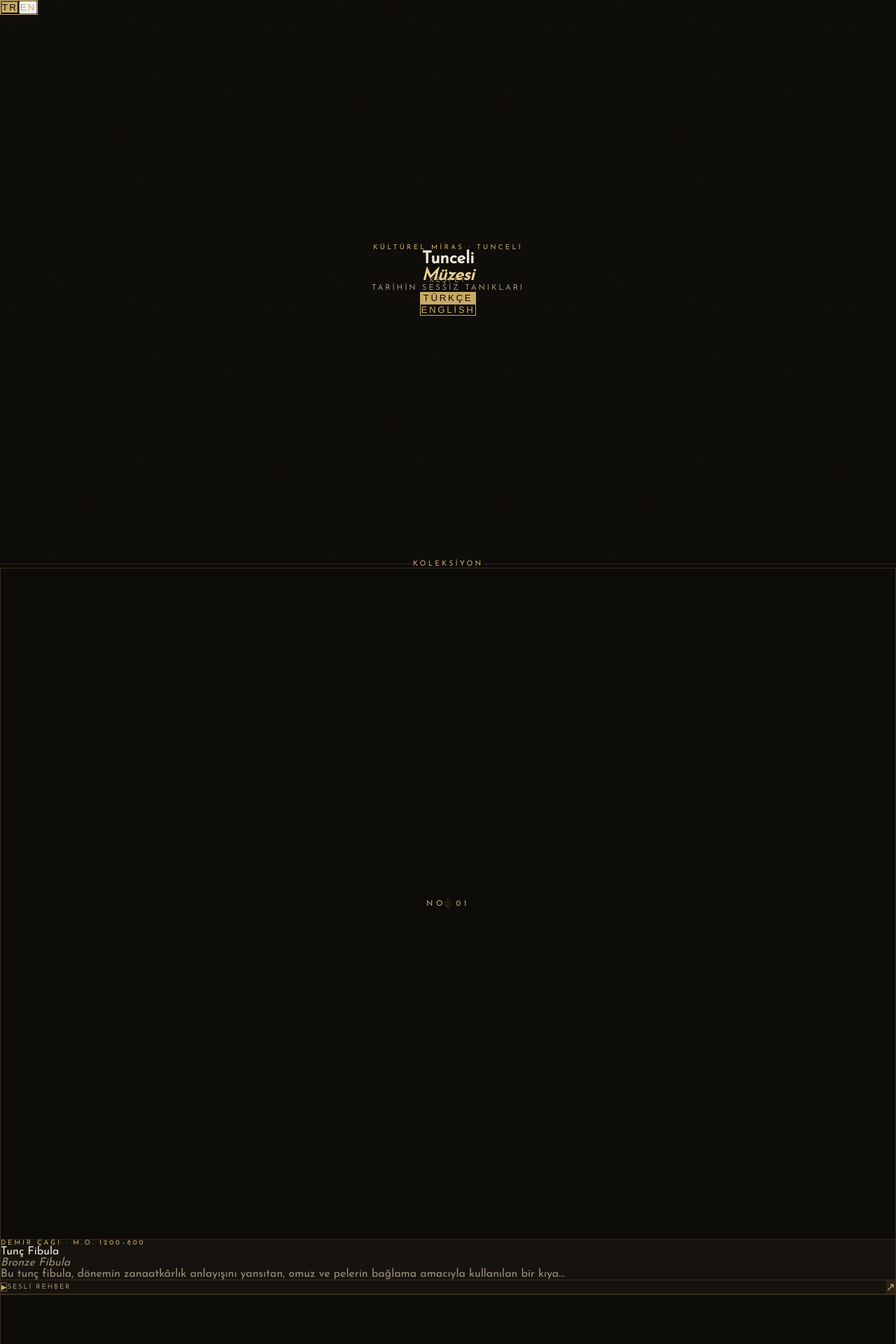
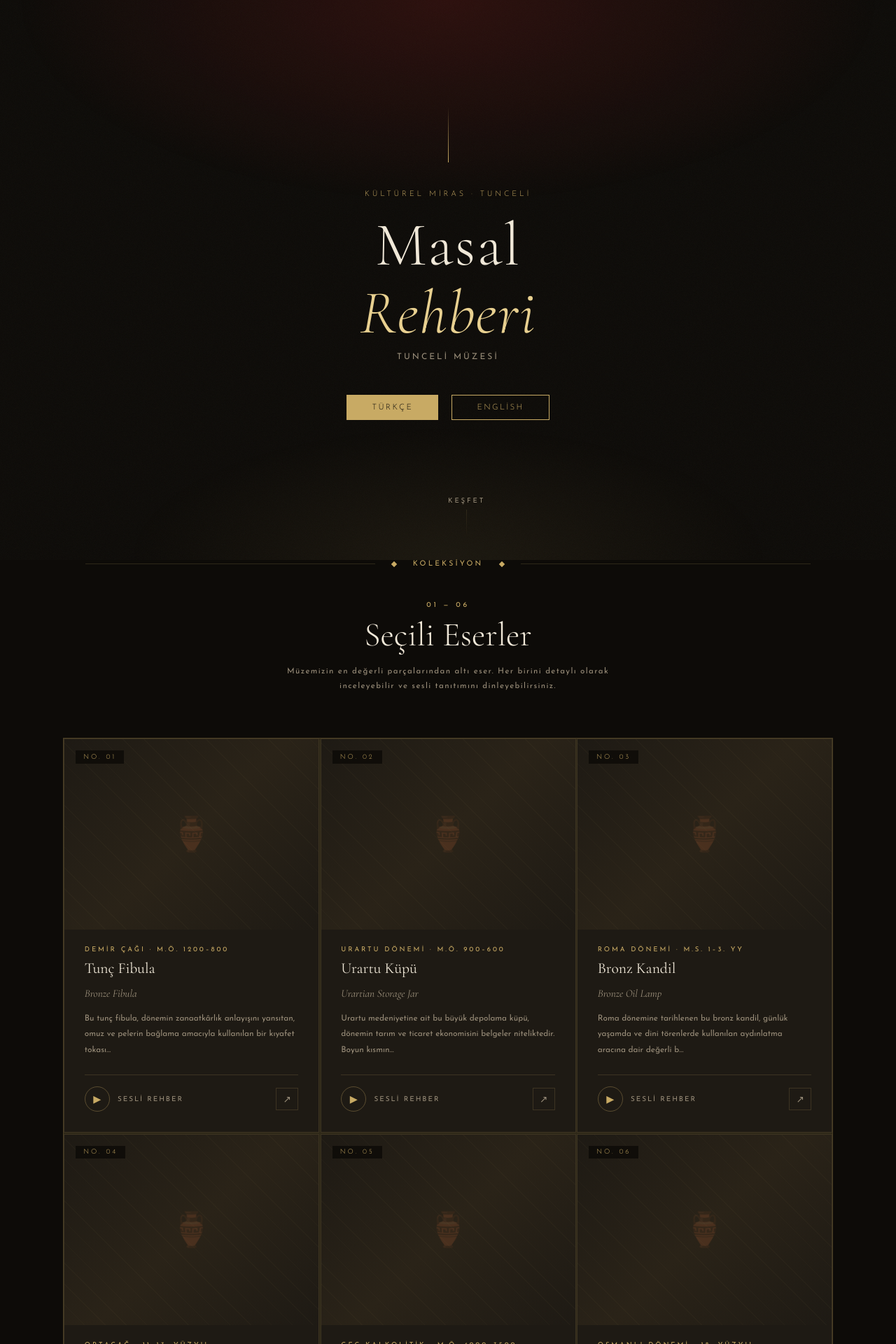
Before and after one commit to orhanpala/masal-rehberi, a Next.js app: page / in a window 1280 px wide. Shown: the top 1920 px of the page at 70% size. Built offline with nearby package versions, Linux system fonts and the light colour scheme.

Commit message:
Update page.jsx

```diff
--- a/app/page.jsx
+++ b/app/page.jsx
@@ -5,193 +5,136 @@ import { artifacts } from '../data/artifacts';
 
 export default function MasalRehberi() {
   const [lang, setLang] = useState('tr');
-  const [mounted, setMounted] = useState(false);
-  const [view, setView] = useState('home'); // 'home' veya 'detail'
   const [activeArtifact, setActiveArtifact] = useState(null);
-  const [showQrLangModal, setShowQrLangModal] = useState(false);
-
   const audioRef = useRef(null);
-  const [isPlaying, setIsPlaying] = useState(false);
 
   useEffect(() => {
-    setMounted(true);
     const savedLang = localStorage.getItem('prefLang');
     const urlParams = new URLSearchParams(window.location.search);
     const idParam = urlParams.get('id');
 
+    if (savedLang) setLang(savedLang);
+
+    // QR'dan direkt bir esere gelindiyse Modal'ı aç
     if (idParam) {
       const found = artifacts.find(a => a.id == idParam);
-      if (found) {
-        setActiveArtifact(found);
-        setView('detail');
-        if (!savedLang) {
-          setShowQrLangModal(true);
-        } else {
-          setLang(savedLang);
-        }
-      }
-    } else {
-      if (savedLang) setLang(savedLang);
+      if (found) setActiveArtifact(found);
     }
   }, []);
 
   const handleSetLang = (l) => {
     setLang(l);
     localStorage.setItem('prefLang', l);
-    setShowQrLangModal(false);
   };
 
-  const openDetail = (id) => {
-    window.history.pushState({}, '', `?id=${id}`);
-    const found = artifacts.find(a => a.id == id);
-    setActiveArtifact(found);
-    setView('detail');
-    window.scrollTo(0, 0);
+  const openModal = (artifact) => {
+    window.history.pushState({}, '', `?id=${artifact.id}`);
+    setActiveArtifact(artifact);
   };
 
-  const closeDetail = () => {
+  const closeModal = () => {
     window.history.pushState({}, '', '?');
     setActiveArtifact(null);
-    setView('home');
     if (audioRef.current) {
       audioRef.current.pause();
-      setIsPlaying(false);
     }
   };
 
-  const toggleAudio = () => {
-    if (!audioRef.current) return;
-    if (isPlaying) {
-      audioRef.current.pause();
-    } else {
-      audioRef.current.play();
-    }
-    setIsPlaying(!isPlaying);
-  };
-
-  if (!mounted) return null;
-
-  // QR İlk Giriş Dil Seçim Ekranı
-  if (showQrLangModal) {
-    return (
-      <div className="min-h-screen flex flex-col items-center justify-center p-6 text-center">
-        <div className="w-[1px] h-20 bg-gradient-to-b from-transparent to-[#c8aa64] mx-auto mb-8"></div>
-        <h1 className="text-5xl font-display font-light text-[#f0e8d8] mb-8 leading-tight">Tunceli<br/><em className="text-[#e8d090] italic">Müzesi</em></h1>
-        <p className="text-[0.65rem] text-[#c8aa64] mb-10 tracking-[0.35em] uppercase">Lütfen Dil Seçiniz / Please Select Language</p>
-        <div className="flex flex-col sm:flex-row gap-4">
-          <button onClick={() => handleSetLang('tr')} className="px-10 py-3 border border-[#c8aa64] text-[#c8aa64] hover:bg-[#c8aa64] hover:text-[#0d0b08] transition-all uppercase tracking-[0.2em] text-xs">Türkçe</button>
-          <button onClick={() => handleSetLang('en')} className="px-10 py-3 border border-[#c8aa64] text-[#c8aa64] hover:bg-[#c8aa64] hover:text-[#0d0b08] transition-all uppercase tracking-[0.2em] text-xs">English</button>
-        </div>
-      </div>
-    );
-  }
-
   return (
     <>
-      {/* İYİLEŞTİRME 1: SAĞ ÜSTTEKİ BELİRGİN VE BÜYÜK DİL BUTONU */}
-      <div className="fixed top-6 right-6 z-50 flex border border-[#c8aa64] bg-[#0d0b08]/90 backdrop-blur-md shadow-lg shadow-[#c8aa64]/5">
-        <button onClick={() => handleSetLang('tr')} className={`px-5 py-2.5 text-xs tracking-[0.15em] transition-all ${lang === 'tr' ? 'bg-[#c8aa64] text-[#0d0b08] font-bold' : 'text-[#c8aa64] hover:bg-[#c8aa64]/10'}`}>TR</button>
-        <button onClick={() => handleSetLang('en')} className={`px-5 py-2.5 text-xs tracking-[0.15em] transition-all ${lang === 'en' ? 'bg-[#c8aa64] text-[#0d0b08] font-bold' : 'text-[#c8aa64] hover:bg-[#c8aa64]/10'}`}>EN</button>
+      {/* ── MODAL (Eser Detayı) ── */}
+      <div className={`modal-overlay ${activeArtifact ? 'open' : ''}`} onClick={(e) => { if(e.target === e.currentTarget) closeModal(); }}>
+        <div className="modal">
+          <button className="modal-close" onClick={closeModal}>✕</button>
+
+          {activeArtifact && (
+            <>
+              <div className="modal-header">
+                <div className="modal-era">{lang === 'tr' ? activeArtifact.era_tr : activeArtifact.era_en}</div>
+                <h2 className="modal-title">{lang === 'tr' ? activeArtifact.name_tr : activeArtifact.name_en}</h2>
+                <div className="modal-title-en">{lang === 'tr' ? activeArtifact.name_en : activeArtifact.name_tr}</div>
               </div>
-
-      {/* DETAY SAYFASI (ESER GÖRÜNÜMÜ) */}
-      {view === 'detail' && activeArtifact && (
-        <div className="min-h-screen w-full max-w-3xl mx-auto relative animate-in fade-in duration-500 bg-[#0d0b08]">
-          <button onClick={closeDetail} className="fixed top-6 left-6 w-11 h-11 border border-[#c8aa64] bg-[#16130e] text-[#c8aa64] flex items-center justify-center text-xl z-50 transition-colors hover:bg-[#c8aa64] hover:text-[#0d0b08] shadow-lg">←</button>
-
-          <div className="pt-28 pb-10 px-8 border-b border-[rgba(200,170,100,0.18)] text-center">
-            <div className="text-[0.65rem] tracking-[0.35em] text-[#c8aa64] uppercase mb-5">{lang === 'tr' ? activeArtifact.era_tr : activeArtifact.era_en}</div>
-            <h2 className="font-display text-4xl md:text-5xl font-light text-[#f0e8d8] mb-3">{lang === 'tr' ? activeArtifact.name_tr : activeArtifact.name_en}</h2>
-            <div className="font-display italic text-xl text-[#9a8e7a]">{lang === 'tr' ? activeArtifact.name_en : activeArtifact.name_tr}</div>
-          </div>
-
-          <div className="p-8 md:p-12">
-            <p className="text-base md:text-lg leading-loose text-[#f0e8d8] mb-14 font-display font-light tracking-wide">{lang === 'tr' ? activeArtifact.desc_tr : activeArtifact.desc_en}</p>
-
-            <div className="mt-8">
-              <div className="text-[0.6rem] tracking-[0.35em] text-[#c8aa64] uppercase mb-4">{lang === 'tr' ? 'SESLİ TANITIM' : 'AUDIO GUIDE'}</div>
-              <div className="flex items-center gap-5 p-6 border border-[rgba(200,170,100,0.18)] bg-[#16130e] shadow-inner">
-                <button onClick={toggleAudio} className="w-14 h-14 shrink-0 border border-[#c8aa64] text-[#c8aa64] flex items-center justify-center text-xl hover:bg-[#c8aa64] hover:text-[#0d0b08] transition-all">
-                  {isPlaying ? '⏸' : '▶'}
-                </button>
-                <div className="flex-1">
-                   <p className="text-[0.65rem] tracking-widest text-[#9a8e7a] uppercase mb-3">{lang === 'tr' ? activeArtifact.name_tr : activeArtifact.name_en}</p>
+              <div className="modal-body">
+                <p className="modal-description">{lang === 'tr' ? activeArtifact.desc_tr : activeArtifact.desc_en}</p>
+                <div className="modal-audio-section">
+                  <div className="modal-audio-label">{lang === 'tr' ? 'SESLİ TANITIM' : 'AUDIO GUIDE'}</div>
+                  <div className="audio-player">
+                     {/* Orijinal tasarımdaki kutunun içine modern ve sorunsuz çalışan ses oynatıcıyı yerleştirdik */}
                      <audio
                        ref={audioRef}
                        src={lang === 'tr' ? activeArtifact.audio_tr : activeArtifact.audio_en}
                        controls
-                     className="w-full h-8 outline-none grayscale opacity-80"
-                     onPlay={() => setIsPlaying(true)}
-                     onPause={() => setIsPlaying(false)}
+                       className="w-full outline-none grayscale opacity-80"
                      />
                   </div>
                 </div>
               </div>
+            </>
+          )}
         </div>
       </div>
-      )}
 
-      {/* ANA SAYFA (TÜM ESERLER) */}
-      {view === 'home' && (
-        <div id="main-content">
-          <section className="relative z-10 min-h-screen flex flex-col items-center justify-center text-center p-8">
-            <div className="w-[1px] h-20 bg-gradient-to-b from-transparent to-[#c8aa64] mx-auto mb-8"></div>
+      {/* ── HERO (Karşılama Ekranı) ── */}
+      <section className="hero">
+        <div className="hero-line"></div>
+        <div className="hero-label">{lang === 'tr' ? 'Kültürel Miras · Tunceli' : 'Cultural Heritage · Tunceli'}</div>
 
-            {/* İYİLEŞTİRME 2: İSTENİLEN REFERANS BAŞLIK */}
-            <p className="text-[0.6rem] tracking-[0.35em] text-[#c8aa64] uppercase mb-6">
-              {lang === 'tr' ? 'Kültürel Miras · Tunceli' : 'Cultural Heritage · Tunceli'}
-            </p>
-            <h1 className="font-display text-6xl md:text-8xl font-light text-[#f0e8d8] mb-4 leading-tight">
-              Tunceli<br/><em className="text-[#e8d090] italic">Müzesi</em>
-            </h1>
-            <p className="text-[0.7rem] tracking-[0.25em] text-[#9a8e7a] uppercase mb-14">
-              {lang === 'tr' ? 'Tarihin Sessiz Tanıkları' : 'Silent Witnesses of History'}
-            </p>
+        {/* Senin isteğin üzerine başlık güncellendi */}
+        <h1 className="hero-title">Masal<br/><em>Rehberi</em></h1>
+        <p className="hero-sub">{lang === 'tr' ? 'Tunceli Müzesi' : 'Tunceli Museum'}</p>
 
-            {/* İYİLEŞTİRME 3: ORTADAKİ BÜYÜK DİL BUTONLARI */}
-            <div className="flex flex-col sm:flex-row gap-4 mb-16">
-              <button onClick={() => handleSetLang('tr')} className={`px-12 py-3.5 text-xs tracking-[0.2em] transition-all border border-[#c8aa64] uppercase ${lang === 'tr' ? 'bg-[#c8aa64] text-[#0d0b08] font-bold' : 'bg-transparent text-[#c8aa64] hover:bg-[#c8aa64]/10'}`}>
-                Türkçe
-              </button>
-              <button onClick={() => handleSetLang('en')} className={`px-12 py-3.5 text-xs tracking-[0.2em] transition-all border border-[#c8aa64] uppercase ${lang === 'en' ? 'bg-[#c8aa64] text-[#0d0b08] font-bold' : 'bg-transparent text-[#c8aa64] hover:bg-[#c8aa64]/10'}`}>
-                English
-              </button>
+        <div className="lang-selector">
+          <button className={`lang-btn ${lang === 'tr' ? 'active' : ''}`} onClick={() => handleSetLang('tr')}>Türkçe</button>
+          <button className={`lang-btn ${lang === 'en' ? 'active' : ''}`} onClick={() => handleSetLang('en')}>English</button>
         </div>
 
-            <div className="absolute bottom-8 left-1/2 -translate-x-1/2 flex flex-col items-center gap-3 text-[0.6rem] tracking-[0.3em] text-[#9a8e7a] uppercase">
+        <div className="hero-scroll">
           <span>{lang === 'tr' ? 'Keşfet' : 'Explore'}</span>
-              <div className="w-[1px] h-12 bg-gradient-to-b from-[#c8aa64]/50 to-transparent"></div>
+          <div className="scroll-arrow"></div>
         </div>
       </section>
 
-          <div className="flex items-center gap-6 px-8 max-w-5xl mx-auto my-16">
-            <div className="flex-1 h-[1px] bg-[rgba(200,170,100,0.18)]"></div>
-            <div className="text-[0.65rem] tracking-[0.3em] text-[#c8aa64] uppercase">{lang === 'tr' ? 'Koleksiyon' : 'Collection'}</div>
-            <div className="flex-1 h-[1px] bg-[rgba(200,170,100,0.18)]"></div>
+      {/* ── DIVIDER ── */}
+      <div className="divider">
+        <div className="divider-line"></div>
+        <div className="divider-diamond"></div>
+        <div className="divider-text">{lang === 'tr' ? 'Koleksiyon' : 'Collection'}</div>
+        <div className="divider-diamond"></div>
+        <div className="divider-line"></div>
       </div>
 
-          <section className="px-8 pb-32 max-w-5xl mx-auto">
-            {/* İYİLEŞTİRME 4: KARTLAR ARASI BOŞLUK (gap-12) */}
-            <div className="grid grid-cols-1 md:grid-cols-2 lg:grid-cols-3 gap-12">
+      {/* ── ARTIFACTS SECTION ── */}
+      <section className="artifacts-section">
+        <div className="section-header">
+          <div className="section-number">01 — 06</div>
+          <h2 className="section-title">{lang === 'tr' ? 'Seçili Eserler' : 'Featured Artifacts'}</h2>
+          <p className="section-desc">
+            {lang === 'tr'
+              ? "Müzemizin en değerli parçalarından altı eser. Her birini detaylı olarak inceleyebilir ve sesli tanıtımını dinleyebilirsiniz."
+              : "Six of our museum's most treasured pieces. You can examine each in detail and listen to its audio presentation."}
+          </p>
+        </div>
+
+        <div className="grid-container">
           {artifacts.map((a) => (
-                <div key={a.id} onClick={() => openDetail(a.id)} className="bg-[#16130e] border border-[rgba(200,170,100,0.18)] flex flex-col cursor-pointer transition-all hover:bg-[#1e1a14] hover:border-[#c8aa64]/50 shadow-xl shadow-black/50">
-                  <div className="relative w-full aspect-[4/3] bg-[#0d0b08] flex items-center justify-center border-b border-[rgba(200,170,100,0.18)]">
-                     <span className="text-4xl opacity-10">🏺</span>
-                     <div className="absolute top-1/2 left-1/2 -translate-x-1/2 -translate-y-1/2 text-[0.7rem] font-bold tracking-[0.4em] text-[#c8aa64] uppercase">
-                       No. {String(a.id).padStart(2,'0')}
+            <div key={a.id} className="card" onClick={() => openModal(a)}>
+              <div className="card-image-wrap">
+                <div className="card-placeholder">
+                  <span className="placeholder-icon">🏺</span>
                 </div>
+                <div className="card-number">No. {String(a.id).padStart(2,'0')}</div>
               </div>
-                  <div className="p-8 flex-1 flex flex-col">
-                    <div className="text-[0.6rem] tracking-[0.3em] text-[#c8aa64] uppercase mb-3">{lang === 'tr' ? a.era_tr : a.era_en}</div>
-                    <div className="font-display text-2xl text-[#f0e8d8] mb-1">{lang === 'tr' ? a.name_tr : a.name_en}</div>
-                    <div className="font-display italic text-sm text-[#9a8e7a] mb-5">{lang === 'tr' ? a.name_en : a.name_tr}</div>
-                    <p className="text-xs leading-relaxed text-[#9a8e7a] flex-1 mb-8">{(lang === 'tr' ? a.desc_tr : a.desc_en).slice(0, 110)}…</p>
-                    <div className="flex items-center justify-between pt-5 border-t border-[rgba(200,170,100,0.18)]">
-                      <div className="flex items-center gap-3">
-                        <div className="w-8 h-8 border border-[#c8aa64]/50 text-[#c8aa64] flex items-center justify-center text-[0.6rem]">▶</div>
-                        <span className="text-[0.6rem] tracking-[0.2em] text-[#9a8e7a] uppercase">{lang === 'tr' ? 'Sesli Rehber' : 'Audio'}</span>
+              <div className="card-body">
+                <div className="card-era">{lang === 'tr' ? a.era_tr : a.era_en}</div>
+                <div className="card-name">{lang === 'tr' ? a.name_tr : a.name_en}</div>
+                <div className="card-name-en">{lang === 'tr' ? a.name_en : a.name_tr}</div>
+                <p className="card-desc">{(lang === 'tr' ? a.desc_tr : a.desc_en).slice(0, 120)}…</p>
+                <div className="card-footer">
+                  <div className="card-audio">
+                    <button className="audio-btn">▶</button>
+                    <span className="audio-label">{lang === 'tr' ? 'Sesli Rehber' : 'Audio Guide'}</span>
                   </div>
-                      <div className="text-[#c8aa64] text-sm bg-[#c8aa64]/10 p-1">↗</div>
+                  <div className="card-arrow">↗</div>
                 </div>
               </div>
             </div>
@@ -199,13 +142,13 @@ export default function MasalRehberi() {
         </div>
       </section>
 
-          <footer className="py-20 px-8 border-t border-[rgba(200,170,100,0.18)] text-center bg-[#0d0b08]">
-            <div className="font-display text-4xl font-light text-[#f0e8d8] mb-4">Tunceli <span className="text-[#c8aa64] italic">Müzesi</span></div>
-            <div className="text-[0.65rem] tracking-[0.25em] text-[#9a8e7a] uppercase mb-10">{lang === 'tr' ? 'Dijital Rehber' : 'Digital Guide'}</div>
-            <div className="text-[0.65rem] tracking-[0.2em] text-[#c8aa64]/50 uppercase">Geliştirici: orhanpala.com</div>
+      {/* ── FOOTER ── */}
+      <footer>
+        <div className="footer-logo">Masal <span>Rehberi</span></div>
+        <div className="footer-meta">{lang === 'tr' ? 'Tunceli Müzesi Dijital Rehber' : 'Tunceli Museum Digital Guide'}</div>
+        {/* Senin belirlediğin geliştirici imzası */}
+        <div className="footer-meta mt-2" style={{opacity: 0.5}}>Geliştirici: orhanpala.com</div>
       </footer>
-        </div>
-      )}
     </>
   );
 }
```
Lines whose indentation alone changed are shown as unchanged.
